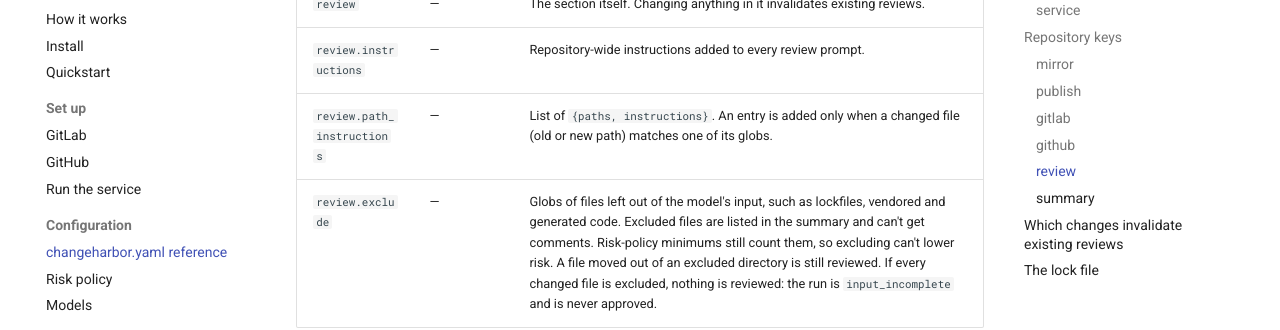
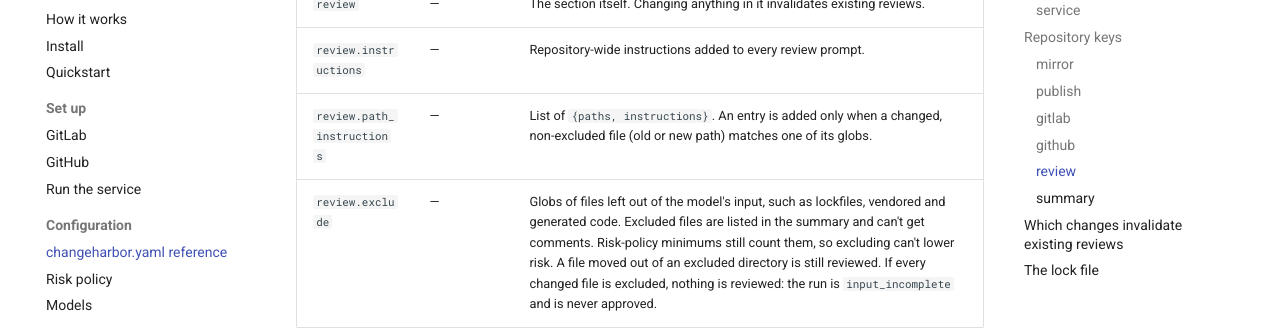
Before and after one commit to kzs0/ChangeHarbor, an MkDocs documentation site: the page built from website/docs/configuration/reference.md, in a window 1280 px wide and 900 px high, scrolled down 4963 px. Shown: the part 152-482 px from the top of the window. Built offline with MkDocs 1.6.1 and Material for MkDocs 9.7.7, drawn with Linux system fonts in a browser that asks for light colours; comment, search, counter and statistics services are not loaded.

Commit message:
Document that path instructions ignore excluded files
Co-Authored-By: Claude Opus 5.5 <noreply@anthropic.com>
Claude-Session: https://claude.ai/code/session_019RthdetHJ7ejKGgfX2WxQU

```diff
--- a/website/docs/configuration/reference.md
+++ b/website/docs/configuration/reference.md
@@ -144,7 +144,7 @@ repositories:
 | --- | --- | --- |
 | `review` | — | The section itself. Changing anything in it invalidates existing reviews. |
 | `review.instructions` | — | Repository-wide instructions added to every review prompt. |
-| `review.path_instructions` | — | List of `{paths, instructions}`. An entry is added only when a changed file (old or new path) matches one of its globs. |
+| `review.path_instructions` | — | List of `{paths, instructions}`. An entry is added only when a changed, non-excluded file (old or new path) matches one of its globs. |
 | `review.exclude` | — | Globs of files left out of the model's input, such as lockfiles, vendored and generated code. Excluded files are listed in the summary and can't get comments. Risk-policy minimums still count them, so excluding can't lower risk. A file moved out of an excluded directory is still reviewed. If every changed file is excluded, nothing is reviewed: the run is `input_incomplete` and is never approved. |
 
 All instructions together are capped at 16 KiB. Globs use `*` within a path
```
